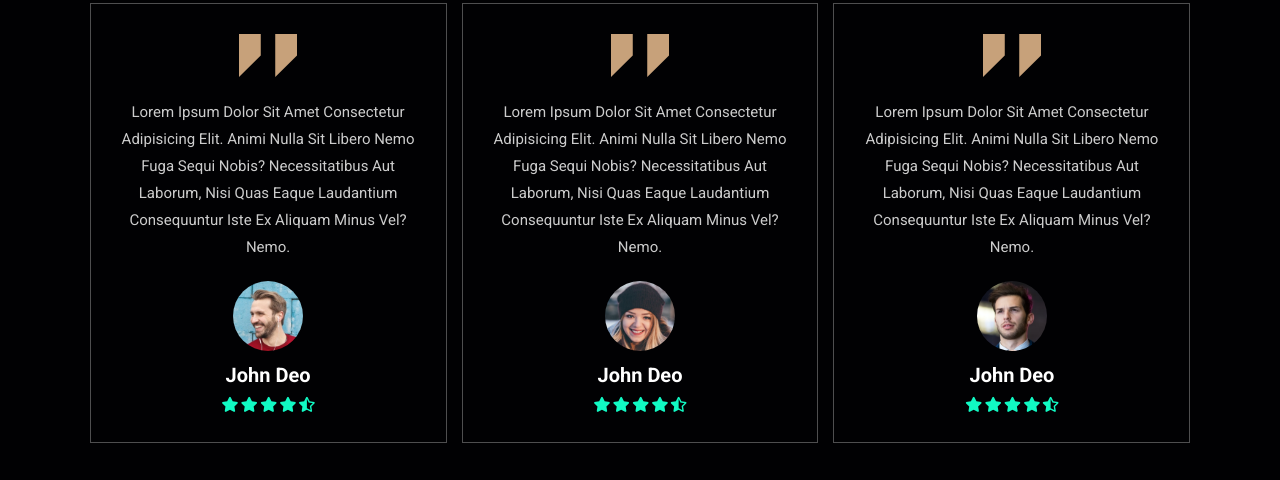
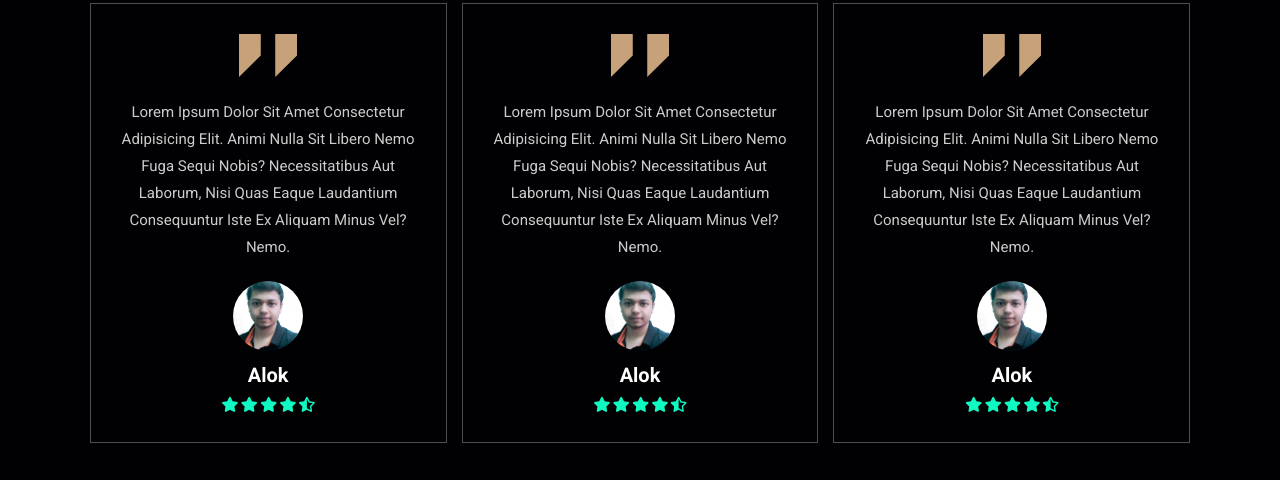
Before and after one commit to Alok730/AK_Coffee, a plain HTML site: page index.html in a window 1280 px wide. Shown: the part 2849-3329 px from the top of the page. Drawn offline with Linux system fonts and the light colour scheme.

Commit message:
Update index.html

```diff
--- a/index.html
+++ b/index.html
@@ -266,8 +266,8 @@
         <div class="box">
             <img src="images/quote-img.png" alt="" class="quote">
             <p>Lorem ipsum dolor sit amet consectetur adipisicing elit. Animi nulla sit libero nemo fuga sequi nobis? Necessitatibus aut laborum, nisi quas eaque laudantium consequuntur iste ex aliquam minus vel? Nemo.</p>
-            <img src="images/pic-1.png" class="user" alt="">
-            <h3>john deo</h3>
+            <img src="images/ALOK_PIC2.jpg" class="user" alt="">
+            <h3>Alok</h3>
             <div class="stars">
                 <i class="fas fa-star"></i>
                 <i class="fas fa-star"></i>
@@ -280,8 +280,8 @@
         <div class="box">
             <img src="images/quote-img.png" alt="" class="quote">
             <p>Lorem ipsum dolor sit amet consectetur adipisicing elit. Animi nulla sit libero nemo fuga sequi nobis? Necessitatibus aut laborum, nisi quas eaque laudantium consequuntur iste ex aliquam minus vel? Nemo.</p>
-            <img src="images/pic-2.png" class="user" alt="">
-            <h3>john deo</h3>
+            <img src="images/ALOK_PIC2.jpg" class="user" alt="">
+            <h3>Alok</h3>
             <div class="stars">
                 <i class="fas fa-star"></i>
                 <i class="fas fa-star"></i>
@@ -294,8 +294,8 @@
         <div class="box">
             <img src="images/quote-img.png" alt="" class="quote">
             <p>Lorem ipsum dolor sit amet consectetur adipisicing elit. Animi nulla sit libero nemo fuga sequi nobis? Necessitatibus aut laborum, nisi quas eaque laudantium consequuntur iste ex aliquam minus vel? Nemo.</p>
-            <img src="images/pic-3.png" class="user" alt="">
-            <h3>john deo</h3>
+            <img src="images/ALOK_PIC2.jpg" class="user" alt="">
+            <h3>Alok</h3>
             <div class="stars">
                 <i class="fas fa-star"></i>
                 <i class="fas fa-star"></i>
@@ -319,8 +319,7 @@
 
     <div class="row">
 
-        <iframe class="map" src="https://www.google.com/maps/embed?pb=!1m18!1m12!1m3!1d30153.788252261566!2d72.82321484621745!3d19.141690214227783!2m3!1f0!2f0!3f0!3m2!1i1024!2i768!4f13.1!3m3!1m2!1s0x3be7b63aceef0c69%3A0x2aa80cf2287dfa3b!2sJogeshwari%20West%2C%20Mumbai%2C%20Maharashtra%20400047!5e0!3m2!1sen!2sin!4v1629452077891!5m2!1sen!2sin" allowfullscreen="" loading="lazy"></iframe>
-
+        <iframe class="map" src="https://www.google.com/maps/embed?pb=!1m18!1m12!1m3!1d116921.1083354738!2d86.92423492778711!3d23.6836585619881!2m3!1f0!2f0!3f0!3m2!1i1024!2i768!4f13.1!3m3!1m2!1s0x39f71f0ea1022529%3A0xf888f7e7fd11cefe!2sAsansol%2C%20West%20Bengal!5e0!3m2!1sen!2sin!4v1656342286031!5m2!1sen!2sin" width="600" height="450" style="border:0;" allowfullscreen="" loading="lazy" referrerpolicy="no-referrer-when-downgrade"></iframe>
         <form action="">
             <h3>get in touch</h3>
             <div class="inputBox">
```
